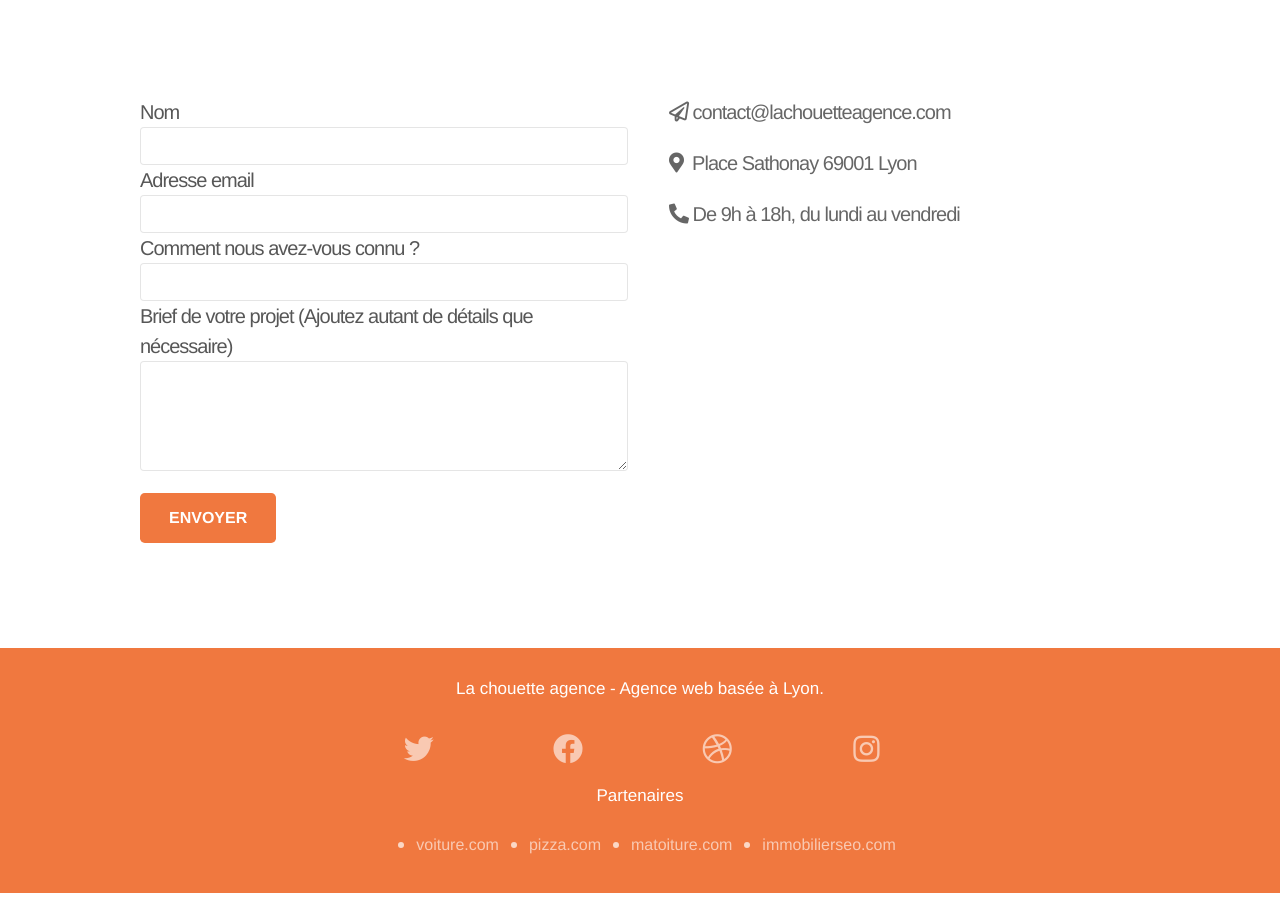
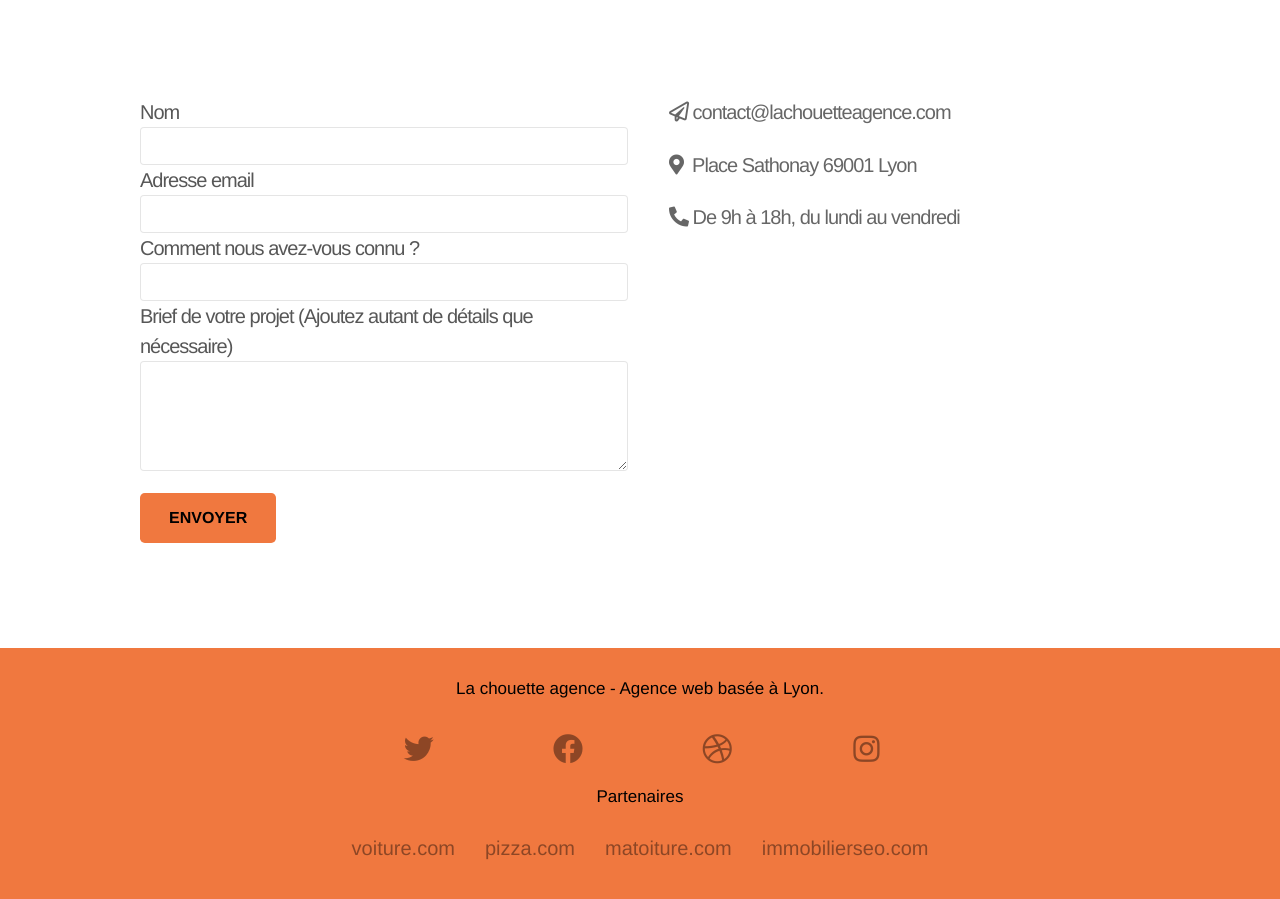
Before and after one commit to sousouna0406/ChangrihaNeijma_4_17062021, a plain HTML site: page contactez-nous.html in a window 1280 px wide. Shown: the part 481-1380 px from the top of the page. Drawn offline with nearby package versions, Linux system fonts and the light colour scheme; some packages are replaced by stand-ins of ours; a script that the page names is missing.

Commit message:
contrast

```diff
--- a/style.css
+++ b/style.css
@@ -6,6 +6,7 @@ body {
 
   -moz-osx-font-smoothing: grayscale;
 }
+
 .col-sm-6 a {
   letter-spacing: -1px;
 }
@@ -158,7 +159,7 @@ a .navbar-brand {
 .d-bloc h5 a,
 .d-bloc h6 a,
 .d-bloc p a {
-  color: rgba(255, 255, 255, 0.6);
+  color: #00000069;
 }
 
 .d-bloc .a-btn:hover,
@@ -399,24 +400,27 @@ a .navbar-brand {
 }
 footer ul {
   display: flex;
+  padding: 0px;
 }
 footer li {
   margin-right: 15px;
   margin-left: 15px;
+  list-style-type: none;
 }
 footer p {
   font-size: 17px;
 }
 footer a {
   text-decoration: none;
-  color: rgba(255, 255, 255, 0.6);
+  color: #00000069;
+  font-size: 20px;
 }
 .text-center {
   padding: 8px;
 }
 footer p {
   font-size: 17px;
-  color: white !important;
+  color: black !important;
   padding: 8px;
 }
 footer a:hover {
@@ -754,7 +758,7 @@ h2 {
 }
 
 p {
-  font-size: 14px;
+  font-size: 15px;
 }
 
 .tight-width-whitespace {
@@ -813,7 +817,7 @@ h4 {
 }
 
 .white {
-  color: #ffffff !important;
+  color: black !important;
 }
 
 .portfolio-thumb {
@@ -857,7 +861,7 @@ h4 {
 
 .btn-atomic-tangerine {
   background: #f0783f;
-  color: #ffffff !important;
+  color: black !important;
 }
 
 .btn-atomic-tangerine:hover {
```
Also changed, not shown: index.html (+15 -5 lines).
